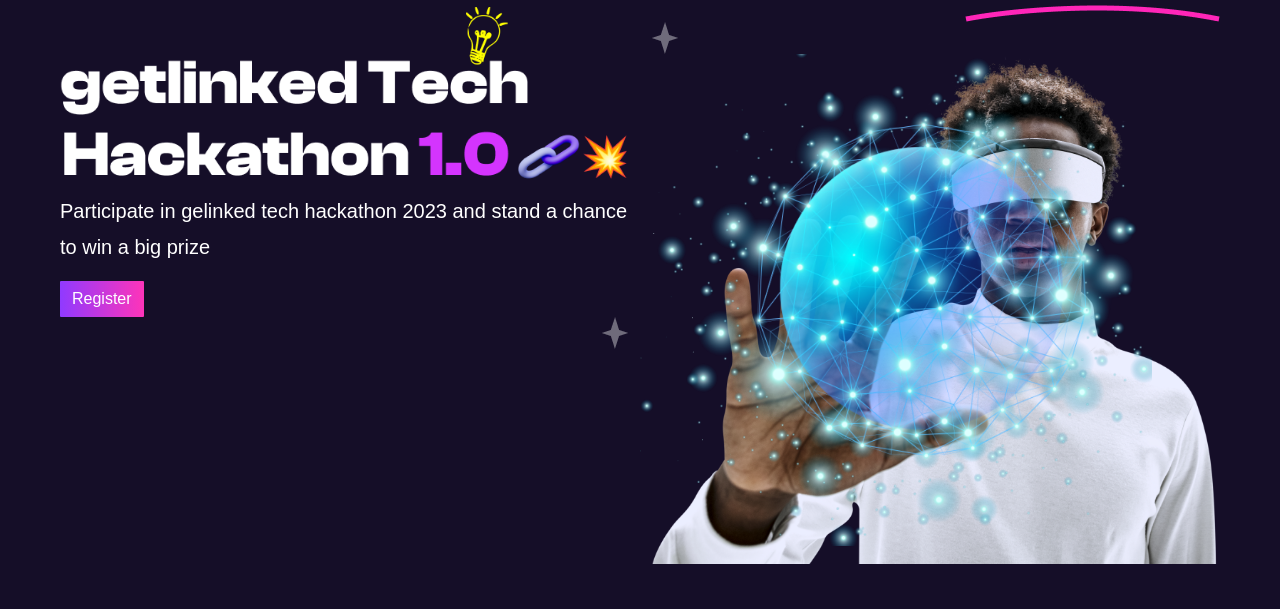
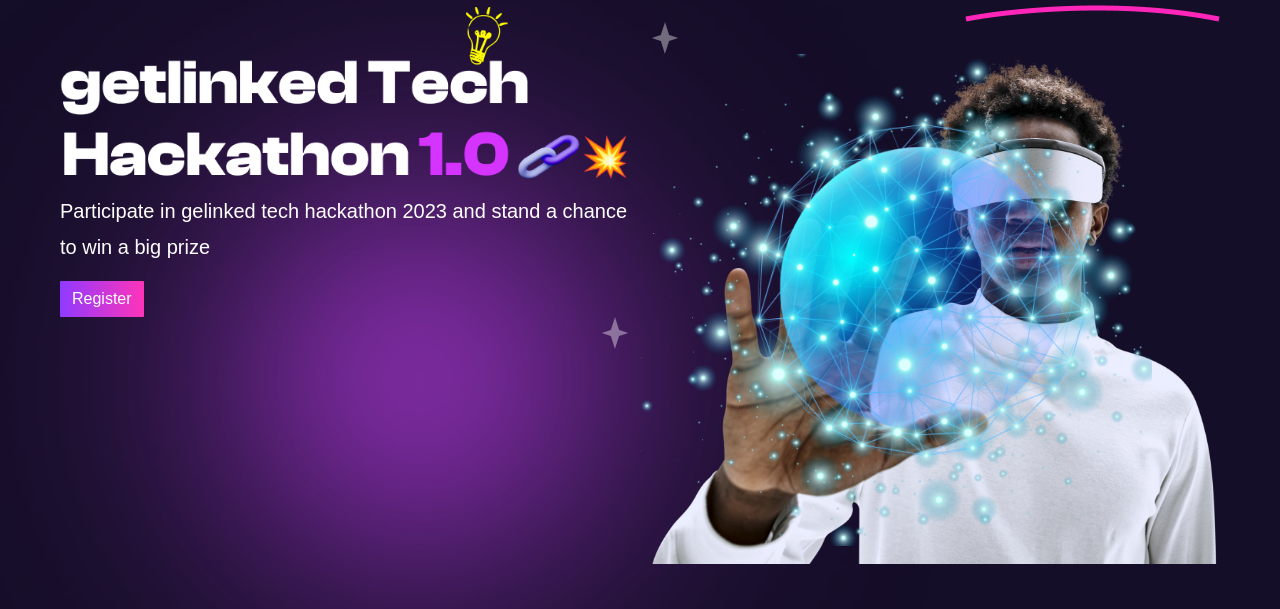
Before and after one commit to seyicole/getlinked, a plain HTML site: page index.html in a window 1280 px wide. Shown: the part 157-766 px from the top of the page. Drawn offline with nearby package versions, Linux system fonts and the light colour scheme; files whose address does not match are found by name.

Commit message:
could not finish

```diff
--- a/css/style.css
+++ b/css/style.css
@@ -13,7 +13,7 @@ body {
   } */
 
   .star{
-    background-image: url("./assets/star\ pu.png" );
+    background-image: url("../assets/star\ pu.png" );
     background-repeat: no-repeat;
   }
 
@@ -29,7 +29,7 @@ body {
   } */
 
   .flare1{
-    background-image: url("./assets/Purple-Lens-Flare1-PNG.png" );
+    background-image: url("../assets/Purple-Lens-Flare1-PNG.png" );
     background-repeat: no-repeat;
     padding: 0px;
   }
```
